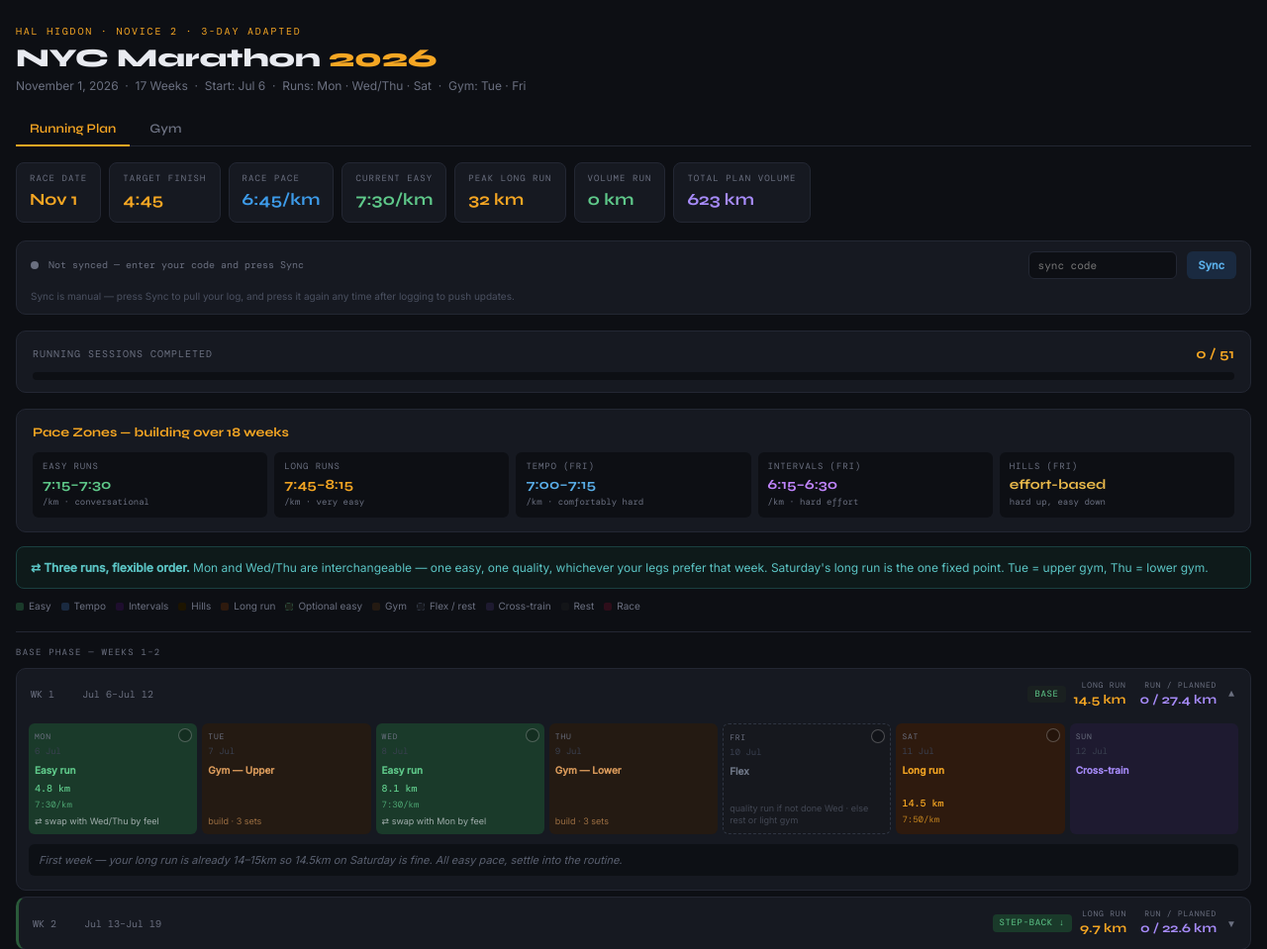
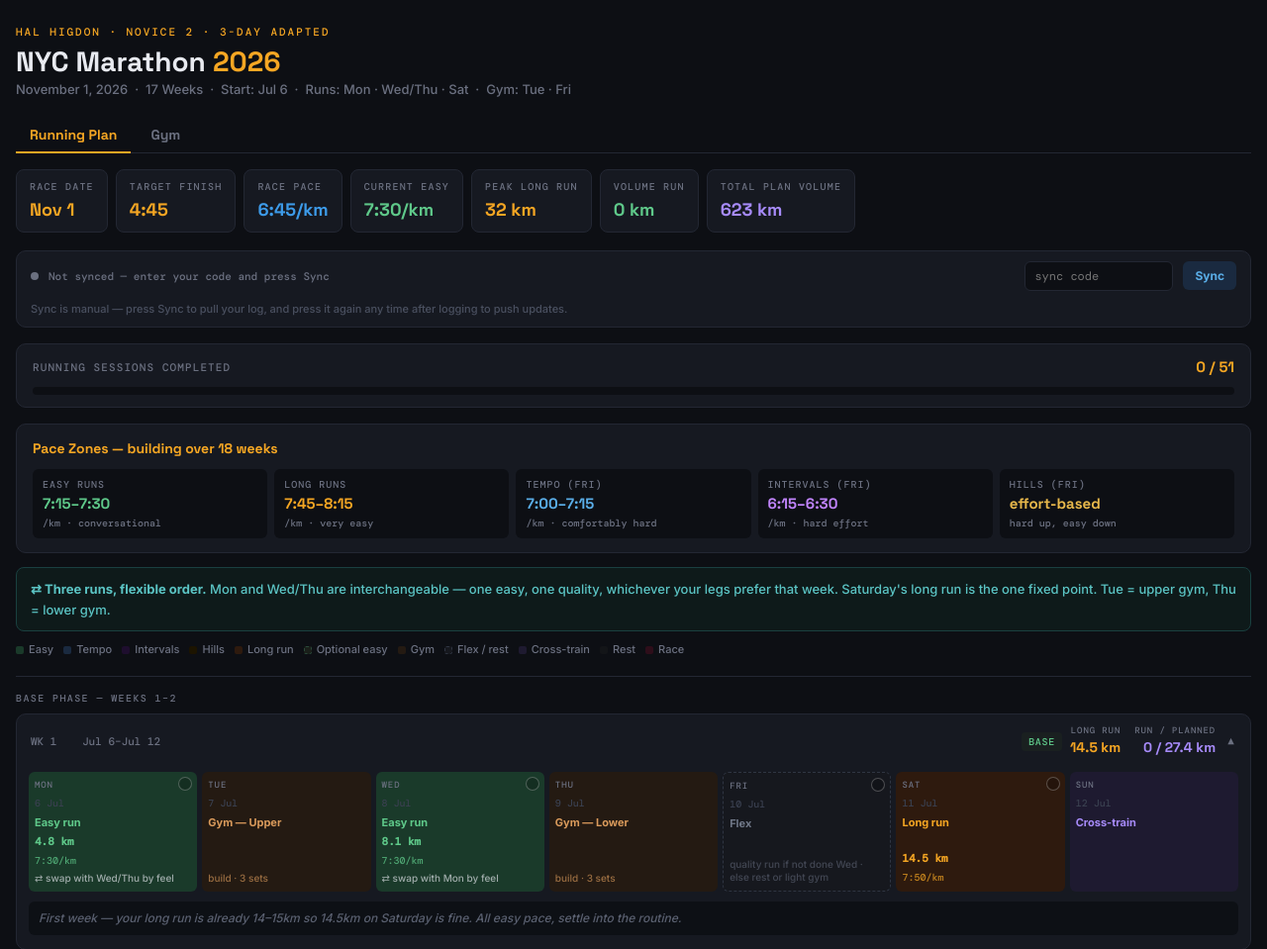
Before and after one commit to swapneel001/NYCMarathon_2026_Training_App, a website with bundled scripts: page index.html in a window 1280 px wide. Shown: the top 959 px of the page at 99% size. Built offline with nearby package versions, Linux system fonts and the light colour scheme.

Commit message:
UI changes

```diff
--- a/styles.css
+++ b/styles.css
@@ -1,4 +1,4 @@
-  @import url('https://fonts.googleapis.com/css2?family=DM+Mono:wght@400;500&family=Syne:wght@400;600;700;800&family=Inter:wght@400;500&display=swap');
+  @import url('https://fonts.googleapis.com/css2?family=DM+Mono:wght@400;500&family=Space+Grotesk:wght@300..700&family=Inter:wght@300..700&display=swap');
 
   :root {
     --bg: #0d0f14;
@@ -16,7 +16,8 @@
     background: var(--bg);
     color: var(--text);
     font-family: 'Inter', sans-serif;
-    font-size: 13px;
+    font-size: 14px;
+    font-weight: 500;
     line-height: 1.5;
     min-height: 100vh;
     padding: 24px 16px 40px;
@@ -24,7 +25,7 @@
 
   .eyebrow {
     font-family: 'DM Mono', monospace;
-    font-size: 10px;
+    font-size: 11px;
     letter-spacing: 0.18em;
     text-transform: uppercase;
     color: var(--accent);
@@ -32,9 +33,9 @@
   }
 
   h1 {
-    font-family: 'Syne', sans-serif;
-    font-size: 26px;
-    font-weight: 800;
+    font-family: 'Space Grotesk', 'Inter', sans-serif;
+    font-size: 28px;
+    font-weight: 700;
     color: var(--text);
     line-height: 1.1;
     margin-bottom: 4px;
@@ -43,7 +44,7 @@
 
   .subtitle {
     color: var(--muted);
-    font-size: 12px;
+    font-size: 13px;
     margin-bottom: 18px;
   }
 
@@ -62,15 +63,15 @@
   }
   .stat-label {
     font-family: 'DM Mono', monospace;
-    font-size: 9px;
+    font-size: 10px;
     letter-spacing: 0.12em;
     text-transform: uppercase;
     color: var(--muted);
     margin-bottom: 2px;
   }
   .stat-value {
-    font-family: 'Syne', sans-serif;
-    font-size: 17px;
+    font-family: 'Space Grotesk', 'Inter', sans-serif;
+    font-size: 18px;
     font-weight: 700;
     color: var(--accent);
   }
@@ -93,14 +94,14 @@
   }
   .progress-label {
     font-family: 'DM Mono', monospace;
-    font-size: 10px;
+    font-size: 11px;
     letter-spacing: 0.1em;
     text-transform: uppercase;
     color: var(--muted);
   }
   .progress-count {
-    font-family: 'Syne', sans-serif;
-    font-size: 14px;
+    font-family: 'Space Grotesk', 'Inter', sans-serif;
+    font-size: 15px;
     font-weight: 700;
     color: var(--accent);
   }
@@ -120,7 +121,7 @@
   /* Actual logged data shown on cell */
   .day-actual {
     font-family: 'DM Mono', monospace;
-    font-size: 9px;
+    font-size: 10px;
     color: #5fc98a;
     margin-top: 3px;
     padding-top: 3px;
@@ -149,14 +150,14 @@
     max-width: 340px;
   }
   .modal-title {
-    font-family: 'Syne', sans-serif;
-    font-size: 15px;
+    font-family: 'Space Grotesk', 'Inter', sans-serif;
+    font-size: 16px;
     font-weight: 700;
     margin-bottom: 4px;
   }
   .modal-sub {
     font-family: 'DM Mono', monospace;
-    font-size: 10px;
+    font-size: 11px;
     color: var(--muted);
     margin-bottom: 16px;
   }
@@ -166,7 +167,7 @@
   .modal-field label {
     display: block;
     font-family: 'DM Mono', monospace;
-    font-size: 9px;
+    font-size: 10px;
     letter-spacing: 0.08em;
     text-transform: uppercase;
     color: var(--muted);
@@ -180,7 +181,7 @@
     padding: 9px 10px;
     color: var(--text);
     font-family: 'DM Mono', monospace;
-    font-size: 13px;
+    font-size: 14px;
   }
   .modal-field input:focus {
     outline: none;
@@ -202,8 +203,8 @@
     border-radius: 8px;
     border: none;
     font-family: 'Inter', sans-serif;
-    font-size: 12px;
-    font-weight: 600;
+    font-size: 13px;
+    font-weight: 700;
     cursor: pointer;
   }
   .modal-btn-save { background: #5fc98a; color: #0d0f14; }
@@ -211,7 +212,7 @@
   .modal-btn-cancel { background: #1a1d24; color: var(--muted); }
   .modal-computed {
     font-family: 'DM Mono', monospace;
-    font-size: 11px;
+    font-size: 12px;
     color: var(--accent2);
     margin-top: 4px;
   }
@@ -239,7 +240,7 @@
   .sync-dot.err     { background: #f06292; }
   .sync-status {
     font-family: 'DM Mono', monospace;
-    font-size: 10px;
+    font-size: 11px;
     color: var(--muted);
     flex: 1;
     min-width: 140px;
@@ -251,7 +252,7 @@
     padding: 6px 9px;
     color: var(--text);
     font-family: 'DM Mono', monospace;
-    font-size: 11px;
+    font-size: 12px;
     width: 150px;
   }
   .sync-code-input:focus { outline: none; border-color: var(--accent); }
@@ -262,14 +263,14 @@
     border-radius: 6px;
     padding: 7px 12px;
     font-family: 'Inter', sans-serif;
-    font-size: 11px;
-    font-weight: 600;
+    font-size: 12px;
+    font-weight: 700;
     cursor: pointer;
   }
   .sync-btn:hover { background: #22344f; }
   .sync-hint {
     width: 100%;
-    font-size: 10px;
+    font-size: 11px;
     color: #4a5060;
     line-height: 1.5;
   }
@@ -287,9 +288,9 @@
     border: none;
     border-bottom: 2px solid transparent;
     color: var(--muted);
-    font-family: 'Syne', sans-serif;
-    font-size: 13px;
-    font-weight: 600;
+    font-family: 'Space Grotesk', 'Inter', sans-serif;
+    font-size: 14px;
+    font-weight: 700;
     padding: 8px 14px;
     cursor: pointer;
     margin-bottom: -1px;
@@ -317,20 +318,20 @@
   .phase-card.current { border-color: var(--accent); }
   .phase-weeks {
     font-family: 'DM Mono', monospace;
-    font-size: 9px;
+    font-size: 10px;
     letter-spacing: 0.1em;
     text-transform: uppercase;
     color: var(--muted);
     margin-bottom: 4px;
   }
   .phase-title {
-    font-family: 'Syne', sans-serif;
-    font-size: 13px;
+    font-family: 'Space Grotesk', 'Inter', sans-serif;
+    font-size: 14px;
     font-weight: 700;
     margin-bottom: 4px;
   }
   .phase-desc {
-    font-size: 10px;
+    font-size: 11px;
     color: #5a6070;
     line-height: 1.5;
   }
@@ -350,13 +351,13 @@
     border-bottom: 1px solid var(--border);
   }
   .gym-day-title {
-    font-family: 'Syne', sans-serif;
-    font-size: 15px;
+    font-family: 'Space Grotesk', 'Inter', sans-serif;
+    font-size: 16px;
     font-weight: 700;
   }
   .gym-day-sub {
     font-family: 'DM Mono', monospace;
-    font-size: 10px;
+    font-size: 11px;
     color: var(--muted);
     margin-top: 2px;
   }
@@ -377,18 +378,18 @@
     flex-wrap: wrap;
   }
   .gym-slot-name {
-    font-size: 12px;
-    font-weight: 600;
+    font-size: 13px;
+    font-weight: 700;
     color: var(--text);
   }
   .gym-slot-sets {
     font-family: 'DM Mono', monospace;
-    font-size: 10px;
+    font-size: 11px;
     color: var(--accent);
   }
   .gym-slot-why {
     width: 100%;
-    font-size: 10px;
+    font-size: 11px;
     color: #5a6070;
     line-height: 1.5;
     font-style: italic;
@@ -408,7 +409,7 @@
     border-radius: 6px;
     padding: 7px 10px;
     cursor: pointer;
-    font-size: 11px;
+    font-size: 12px;
     color: #8a90a0;
     transition: all 0.12s;
   }
@@ -428,7 +429,7 @@
   .gym-var-note {
     margin-left: auto;
     font-family: 'DM Mono', monospace;
-    font-size: 9px;
+    font-size: 10px;
     color: #4a5060;
   }
 
@@ -445,8 +446,8 @@
     margin-bottom: 14px;
   }
   .pace-box-title {
-    font-family: 'Syne', sans-serif;
-    font-size: 13px;
+    font-family: 'Space Grotesk', 'Inter', sans-serif;
+    font-size: 14px;
     font-weight: 700;
     color: var(--accent);
     margin-bottom: 10px;
@@ -463,21 +464,21 @@
   }
   .pace-item-label {
     font-family: 'DM Mono', monospace;
-    font-size: 9px;
+    font-size: 10px;
     text-transform: uppercase;
     letter-spacing: 0.1em;
     color: var(--muted);
     margin-bottom: 3px;
   }
   .pace-item-value {
-    font-family: 'Syne', sans-serif;
-    font-size: 14px;
+    font-family: 'Space Grotesk', 'Inter', sans-serif;
+    font-size: 15px;
     font-weight: 700;
     line-height: 1.2;
   }
   .pace-sub {
     font-family: 'DM Mono', monospace;
-    font-size: 9px;
+    font-size: 10px;
     color: var(--muted);
     margin-top: 3px;
   }
@@ -486,7 +487,7 @@
     border-radius: 8px;
     padding: 11px 14px;
     margin-bottom: 14px;
-    font-size: 12px;
+    font-size: 13px;
     line-height: 1.6;
   }
   .info-note {
@@ -494,7 +495,7 @@
     border: 1px solid #1a4040;
     color: #5bc4c4;
   }
-  .info-box strong { font-weight: 600; }
+  .info-box strong { font-weight: 700; }
 
   /* Legend */
   .legend {
@@ -507,7 +508,7 @@
     display: flex;
     align-items: center;
     gap: 5px;
-    font-size: 10px;
+    font-size: 11px;
     color: var(--muted);
   }
   .legend-dot {
@@ -518,7 +519,7 @@
 
   .section-label {
     font-family: 'DM Mono', monospace;
-    font-size: 9px;
+    font-size: 10px;
     letter-spacing: 0.14em;
     text-transform: uppercase;
     color: var(--muted);
@@ -550,19 +551,19 @@
   }
   .week-num {
     font-family: 'DM Mono', monospace;
-    font-size: 10px;
+    font-size: 11px;
     color: var(--muted);
     min-width: 44px;
   }
   .week-dates {
     font-family: 'DM Mono', monospace;
-    font-size: 10px;
+    font-size: 11px;
     color: var(--muted);
     flex: 1;
   }
   .week-tag {
     font-family: 'DM Mono', monospace;
-    font-size: 9px;
+    font-size: 10px;
     padding: 2px 7px;
     border-radius: 4px;
     letter-spacing: 0.07em;
@@ -576,16 +577,16 @@
   .tag-race     { background: #2e0e1a; color: #f06292; }
 
   .week-long-label {
-    font-family: 'Syne', sans-serif;
-    font-size: 13px;
-    font-weight: 600;
+    font-family: 'Space Grotesk', 'Inter', sans-serif;
+    font-size: 14px;
+    font-weight: 700;
     color: #f5a623;
     min-width: 64px;
     text-align: right;
   }
   .toggle-icon {
     color: var(--muted);
-    font-size: 10px;
+    font-size: 11px;
     transition: transform 0.2s;
     margin-left: 2px;
   }
@@ -631,7 +632,7 @@
     display: flex;
     align-items: center;
     justify-content: center;
-    font-size: 9px;
+    font-size: 10px;
     color: transparent;
     background: rgba(0,0,0,0.2);
   }
@@ -643,7 +644,7 @@
   .cell-rest .cell-check { display: none; }
   .day-name {
     font-family: 'DM Mono', monospace;
-    font-size: 8px;
+    font-size: 9px;
     letter-spacing: 0.1em;
     text-transform: uppercase;
     color: var(--muted);
@@ -651,30 +652,30 @@
   }
   .day-date {
     font-family: 'DM Mono', monospace;
-    font-size: 9px;
+    font-size: 10px;
     color: #3a4050;
     margin-bottom: 3px;
   }
   .day-type {
-    font-size: 10px;
-    font-weight: 600;
+    font-size: 11px;
+    font-weight: 700;
     line-height: 1.3;
     flex: 1;
   }
   .day-dist {
     font-family: 'DM Mono', monospace;
-    font-size: 10px;
-    font-weight: 500;
+    font-size: 11px;
+    font-weight: 600;
     margin-top: 2px;
   }
   .day-pace {
     font-family: 'DM Mono', monospace;
-    font-size: 9px;
+    font-size: 10px;
     opacity: 0.75;
     margin-top: 1px;
   }
   .day-detail {
-    font-size: 9px;
+    font-size: 10px;
     opacity: 0.65;
     line-height: 1.3;
     margin-top: 2px;
@@ -682,7 +683,7 @@
 
   /* Cell colour themes */
   .cell-rest     { background: #131518; opacity: 0.55; }
-  .cell-rest .day-type { color: #3a3f50; font-weight: 400; }
+  .cell-rest .day-type { color: #3a3f50; font-weight: 500; }
 
   .cell-easy     { background: #1a3a2a; }
   .cell-easy .day-type  { color: #5fc98a; }
@@ -713,7 +714,7 @@
   .cell-long .day-pace  { color: #f5a623; }
 
   .cell-optional { background: #1a1f1a; border: 1px dashed #2a4a3a; }
-  .cell-optional .day-type  { color: #4a7a5a; font-weight: 400; }
+  .cell-optional .day-type  { color: #4a7a5a; font-weight: 500; }
   .cell-optional .day-dist  { color: #4a7a5a; }
   .cell-optional .day-pace  { color: #4a7a5a; }
 
@@ -740,7 +741,7 @@
     background: #0d1015;
     border-radius: 6px;
     padding: 8px 10px;
-    font-size: 11px;
+    font-size: 12px;
     color: #5a6070;
     font-style: italic;
     line-height: 1.5;
@@ -761,15 +762,15 @@
 
   .week-meta-label {
     font-family: 'DM Mono', monospace;
-    font-size: 8px;
+    font-size: 9px;
     letter-spacing: 0.1em;
     text-transform: uppercase;
     color: var(--muted);
   }
 
   .week-meta-value {
-    font-family: 'Syne', sans-serif;
-    font-size: 13px;
+    font-family: 'Space Grotesk', 'Inter', sans-serif;
+    font-size: 14px;
     font-weight: 700;
   }
 
@@ -779,5 +780,5 @@
   @media (max-width: 600px) {
     .days-grid { grid-template-columns: repeat(4, 1fr); }
     .pace-grid { grid-template-columns: repeat(3, 1fr); }
-    h1 { font-size: 22px; }
+    h1 { font-size: 24px; }
   }
```
